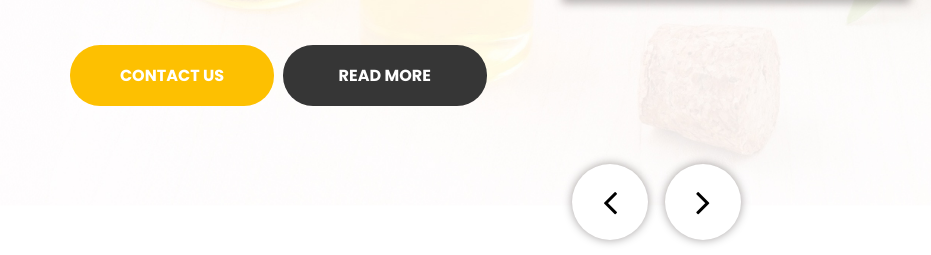
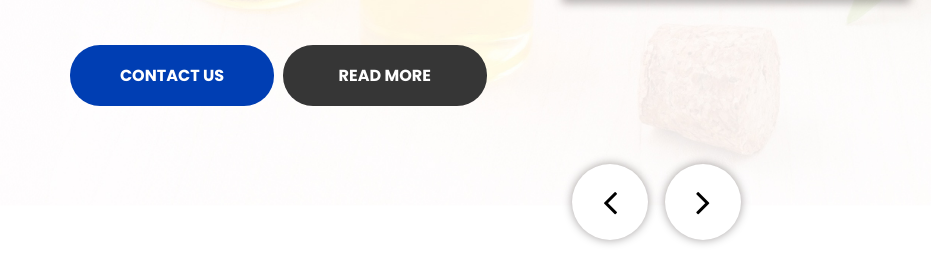
Before and after one commit to z-dras/AOWeb, a plain HTML site: page index.html in a window 1280 px wide. In both pictures the pointer is over the link 172 px from the left and 569 px from the top of the page. Shown: the part 494-749 px from the top of the page, 0-931 px from the left. Drawn offline with nearby package versions, Linux system fonts and the light colour scheme.

Commit message:
now it is blue

```diff
--- a/css/style.css
+++ b/css/style.css
@@ -260,7 +260,7 @@ button {
 }
 
 .read_more:hover {
-    background: #fdc001;
+    background: #003EB3;
     color: #fff;
 }
 
```
